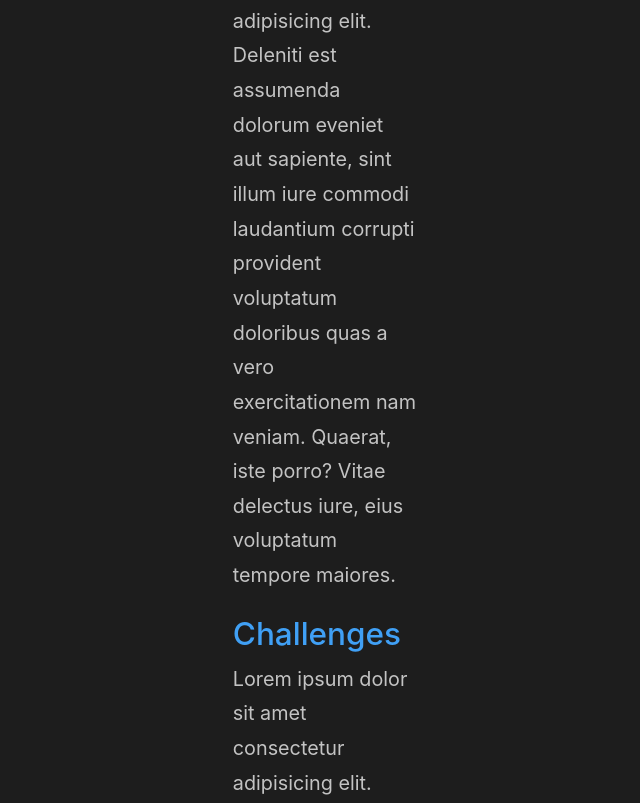
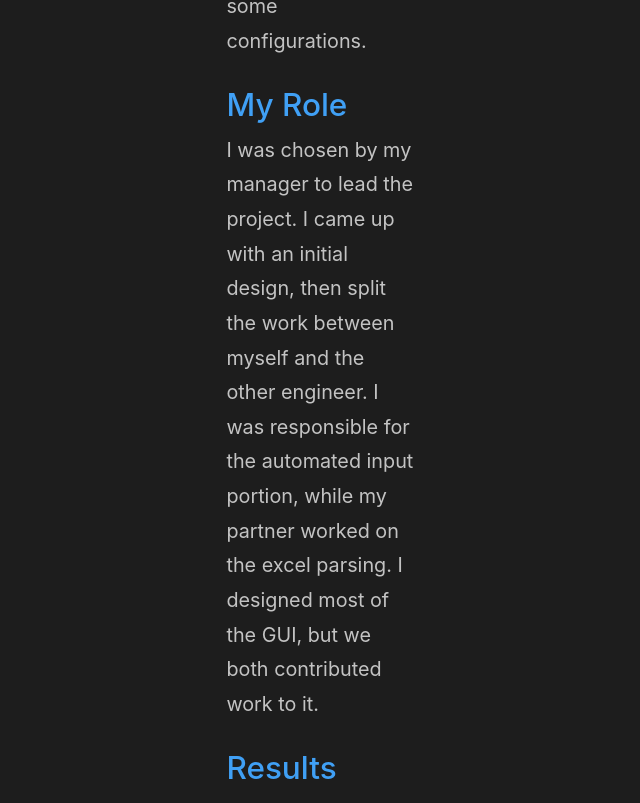
Before and after one commit to Dylan-Dotti/React-Portfolio-Website, a React (Create React App) app: page /projects in a window 1280 px wide. Shown: the part 3331-4134 px from the top of the page, without its empty margins (379-1019 px from the left). Built offline with nearby package versions, Linux system fonts and the light colour scheme.

Commit message:
Filled in overview sections for some projects

```diff
--- a/src/Components/Projects/ProjectListing/ProjectListingItem/index.tsx
+++ b/src/Components/Projects/ProjectListing/ProjectListingItem/index.tsx
@@ -63,6 +63,16 @@ const ProjectListingItem: React.FC<ProjectListingItemProps> = (props) => {
             </div>
 
             <div className="right-column">
+                {project.overviewSections && project.overviewSections.length > 0 && project.overviewSections.map((section, index) => (
+                    <div className="project-section" key={index}>
+                        <h3 className="section-header">{section.title}</h3>
+                        {section.content.map((paragraph, index) => (
+                            <p key={index}>{paragraph}</p>
+                        ))}
+                    </div>
+                ))}
+                {(!project.overviewSections || project.overviewSections.length === 0) &&
+                    <>
                         <div className="project-section">
                             <h3 className="section-header">Overview</h3>
                             <p>{project.description}</p>
@@ -73,6 +83,8 @@ const ProjectListingItem: React.FC<ProjectListingItemProps> = (props) => {
                             <h3 className="section-header">Challenges</h3>
                             <p>Lorem ipsum dolor sit amet consectetur adipisicing elit. Aspernatur recusandae nesciunt officiis ex quis voluptatum veritatis sint facilis repudiandae corporis in illum molestiae, vel laboriosam rem iure iste odit deserunt!</p>
                         </div>
+                    </>
+                }
             </div>
         </div>
     );
--- a/src/Components/Projects/ProjectListing/ProjectListingItem/project-listing-item.scss
+++ b/src/Components/Projects/ProjectListing/ProjectListingItem/project-listing-item.scss
@@ -4,10 +4,10 @@
 
     display: grid;
     grid-template-columns: 1fr 1fr;
-    gap: 5%;
+    gap: 4%;
 
     p {
-        margin-bottom: 0.4rem;
+        margin-bottom: 0.7rem;
     }
 
     .left-column, .right-column {
--- a/src/Data/ProjectData.tsx
+++ b/src/Data/ProjectData.tsx
@@ -20,9 +20,31 @@ const ghdAutoTimeEntryData: IProjectData = {
     name: "GHD Auto Time Entry",
     description: "An app I made in collaboration with another engineer to automate time entry at my support desk job. Uses Python to parse excel sheets with time data, then uses simulated keystrokes to enter the time into SAP time management sheets.",
     shortDescription: "An app I made in collaboration with another engineer to automate time entry at my support desk job.",
+    overviewSections: [
+        {
+            title: "Overview",
+            content: [
+                "This project was a collaboration with another engineer at my support desk job. We wanted to come up with a way to automate the process of entering time into SAP time management sheets, as it could be a very tedious and time consuming process.",
+                "We decided to create a Python app that would parse the time data from excel sheets, then use simulated keystrokes to enter the time into SAP. We used the openpyxl library to parse the excel sheets, and PyAutoGUI to simulate keystrokes. We used Tkinter to create a UI to allow the user to perform some configurations.",
+            ]
+        },
+        {
+            title: "My Role",
+            content: [
+                "I was chosen by my manager to lead the project. I came up with an initial design, then split the work between myself and the other engineer. I was responsible for the automated input portion, while my partner worked on the excel parsing. I designed most of the GUI, but we both contributed work to it."
+            ]
+        },
+        {
+            title: "Results",
+            content: [
+                "The app was implemented successfully, and I and several other engineers found great value in using it. Since the release, however, some of the engineers reported issues with the automated input portion. I determined that the issue was likely related to Swisslog's antivirus software, but I was ultimately never able to resolve the issues before leaving the company.",
+            ]
+        },
+    ],
     startDate: new Date(2020, 8, 1),
     technologies: ["Python", "VS Code", "Github", "PyQt5"],
     skills: ["Teamwork", "Communication", "UI/UX", "Data Processing"],
+    features: ["Automated Input"],
     imgSrc: "./img/TimeEntry/time_entry.PNG",
     codeSrc: "https://github.com/Dylan-Dotti/GHD-Auto-Time-Entry",
     detailSrc: "ghd-auto-time-entry",
@@ -33,6 +55,27 @@ const pokemonMonopolyData: IProjectData = {
     name: "Pokémon Monopoly",
     description: "A Pokémon themed version of the classic board game Monopoly. Made with the Unity engine. Coding was done in C#. Utilized 3D models I created with Blender.",
     shortDescription: "A Pokémon themed version of the classic board game Monopoly made with the Unity Engine.",
+    overviewSections: [
+        {
+            title: "Overview",
+            content: [
+                "I used to enjoy playing a Pokémon-themed version of Monopoly when I was a child, and this project is effectively a digital recreation of that game.",
+                "I used the Unity engine and C# for this project. A third-party networking platform, Photon, was used for the multiplayer functionality. Almost all of the game art consists of images I found on Google. Using only those images and some colored polygons, I was able to make a surprisingly faithful recreation of the original board."
+            ]
+        },
+        {
+            title: "Challenges",
+            content: [
+                "The most challenging aspect of this project was easily the multiplayer functionality. I needed to account for every situation where a game client could become out of sync with the others. It definitely required different lines of thinking compared to single player games."
+            ]
+        },
+        {
+            title: "Results",
+            content: [
+                "I've implemented a significant portion of the game so far, but I have yet to finish some of the more complex features. I still hope to finish this game someday, though even if I did, I would not be able to distribute it publicly due to legal concerns."
+            ]
+        }
+    ],
     startDate: new Date(2019, 5, 1),
     technologies: ["C#", "Unity", "Blender", "Visual Studio", "Github", "Photon"],
     skills: ["Game Development", "3D Modeling", "Mathematics", "Networking"],
@@ -46,6 +89,27 @@ const emeraldAutoTrainerData: IProjectData = {
     id: 4,
     name: "Emerald Auto Trainer",
     description: "A bot I made to automate the process of training Pokémon in Pokémon Emerald. Uses Python to parse the game's memory and simulate button presses.",
+    overviewSections: [
+        {
+            title: "Overview",
+            content: [
+                "My goal with this project was to create a system that could automate some of the more repetitive portions of a Pokémon game.",
+                "I chose to use Python for this project, since I was familiar with some Python libraries that had the functionality I needed. I used OpenCV to generate and process game screen images. PyAutoGUI was used to simulate keyboard and mouse input to the game. I created Tkinter GUIs to allow the user to perform some configurations. JSON files were used to store data related to the game.",
+            ]
+        },
+        {
+            title: "Results",
+            content: [
+                "I was able to create scripts to automate several game tasks, and learned a good amount in the process. However, I ultimately decided that the amount of effort required was not worth it, and have put the project on hold for now.",
+            ]
+        },
+        {
+            title: "Takeaways",
+            content: [
+                "This project was a good exercise in using computer image processing to automate tasks. I learned a lot about the OpenCV library and how to use it to process images. I was also able to practice creating UIs with Tkinter and generating and parsing JSON files."
+            ]
+        }
+    ],
     startDate: new Date(2019, 5, 1),
     technologies: ["Python", "VS Code", "Tkinter", "OpenCV", "JSON"],
     skills: ["UI/UX", "Data Processing"],
@@ -72,6 +136,21 @@ const missingBinFinderData: IProjectData = {
     id: 6,
     name: "Missing Bin Finder",
     description: "A program I made to find missing bins in a list of bins. Uses C# and Windows Forms.",
+    overviewSections: [
+        {
+            title: "Overview",
+            content: [
+                "This app was comissioned by my technical manager while working at my support desk job. He presented me a problem with our autostore systems: they utilized two separate databaes to keep track of bins - one was maintained by the AutoStore system, and the other was managed by Swisslog. If there was ever a bin discrepancy between the two databases, the system would fully stop until it was resolved. This could be a very time-consuming process, as there were thousands of bins in the system.",
+                "I chose C# as the language for this project, since I had experience creating GUIs with Windows Forms, and I wanted the app to be easy to use on Windows machines. To use the app, the user selects two CSV files generated by AutoStore and Swisslog (I was not permitted to access DBs). The app then compares the two files and identifies any discrepancies."
+            ]
+        },
+        {
+            title: "Results",
+            content: [
+                "The app went unused for some time after completion, but one night I received a call from my manager informing me that the time had come to try it out on a real occurrence. To my considerable satisfaction, the app quickly identified the discrepancy, thus saving hours of tedious work."
+            ]
+        }
+    ],
     startDate: new Date(2019, 5, 1),
     technologies: ["C#", "Visual Studio", "Linq", "Windows Forms"],
     skills: ["UI/UX", "Data Processing"],
@@ -84,8 +163,29 @@ const logSaverData: IProjectData = {
     id: 7,
     name: "Log Saver",
     description: "A program I made to save log files from a remote server. Uses C# and Windows Forms.",
+    overviewSections: [
+        {
+            title: "Overview",
+            content: [
+                "I came up with the concept for this app while working at my support desk job. The systems we supported created log files on the server, and we would often need to retrieve them when troubleshooting issues. It could be a somewhat tedious process, so I came up with a way of automating it.",
+                "I chose C# as the language for this project, as I wanted it to be easy to use on Windows machines. It works using a client/server model. The server is a Windows service that runs on the remote machine. The client is a Windows Forms GUI that allows the user to connect to the server and download the log files. I also added functionality for zipping the files on the server and after downloading them."
+            ]
+        },
+        {
+            title: "Results",
+            content: [
+                "Most of the functionality of the app was implemented, but my manager was never able to get approval from customers to install the server on their machines, so the app was never used in production."
+            ]
+        },
+        {
+            title: "Takeaways",
+            content: [
+                "This was my first time setting up a tcp client/server architecture; I learned a lot about it through trial and error. I also needed to utilize multithreading to allow the server to continue running while clients were connected. I also learned how to create apps that run in the background as Windows services."
+            ]
+        }
+    ],
     startDate: new Date(2019, 5, 1),
-    technologies: ["C#", "Visual Studio", "Github", "TCP/IP", "Windows Services"],
+    technologies: ["C#", "Visual Studio", "Github", "TCP/IP", "Windows Services", "Windows Forms", "JSON"],
     skills: ["Multithreading", "Networking", "UI/UX"],
     features: ["Client/Server", "File Transfer"],
     imgSrc: "./img/LogSaver/log_saver.PNG",
--- a/src/Interfaces/IProjectData.ts
+++ b/src/Interfaces/IProjectData.ts
@@ -2,7 +2,7 @@ import React from "react"
 
 export interface IProjectOverviewSection {
     title: string
-    content: string
+    content: string[]
 }
 
 export default interface IProjectData {
```
Lines whose indentation alone changed are shown as unchanged.
